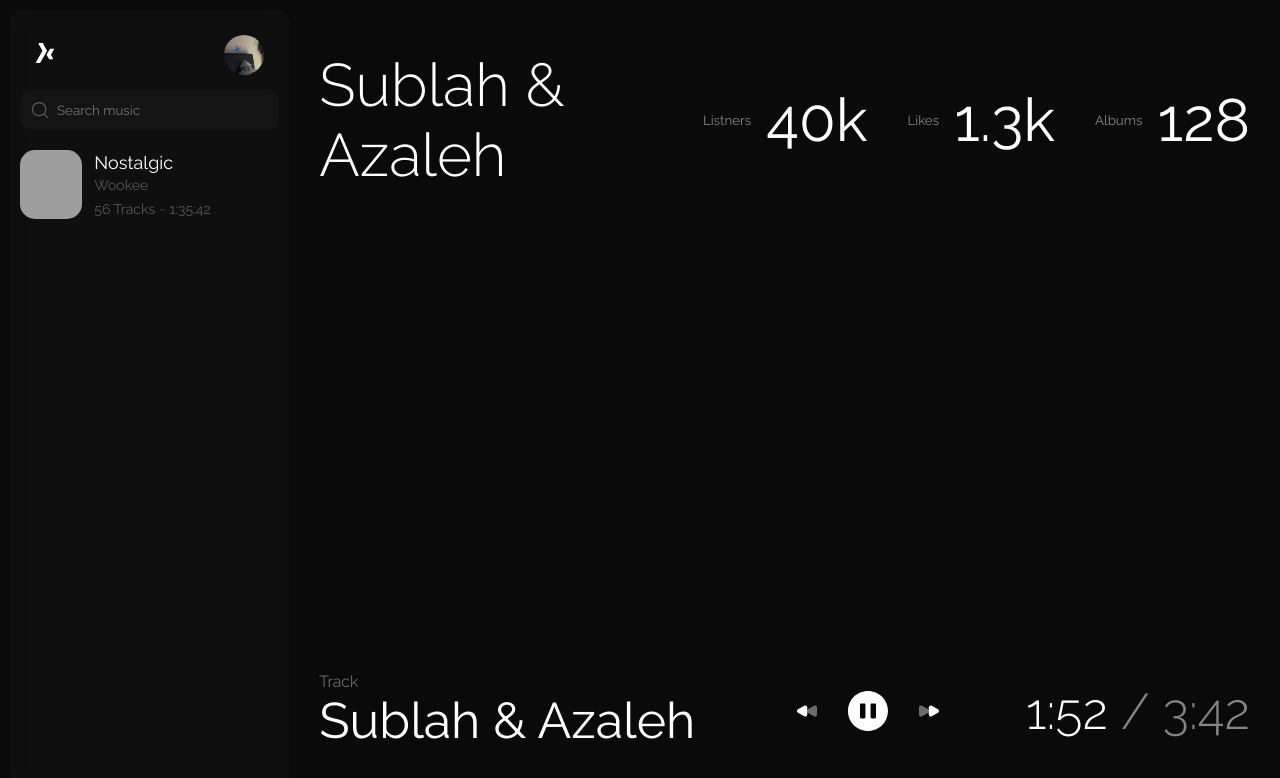
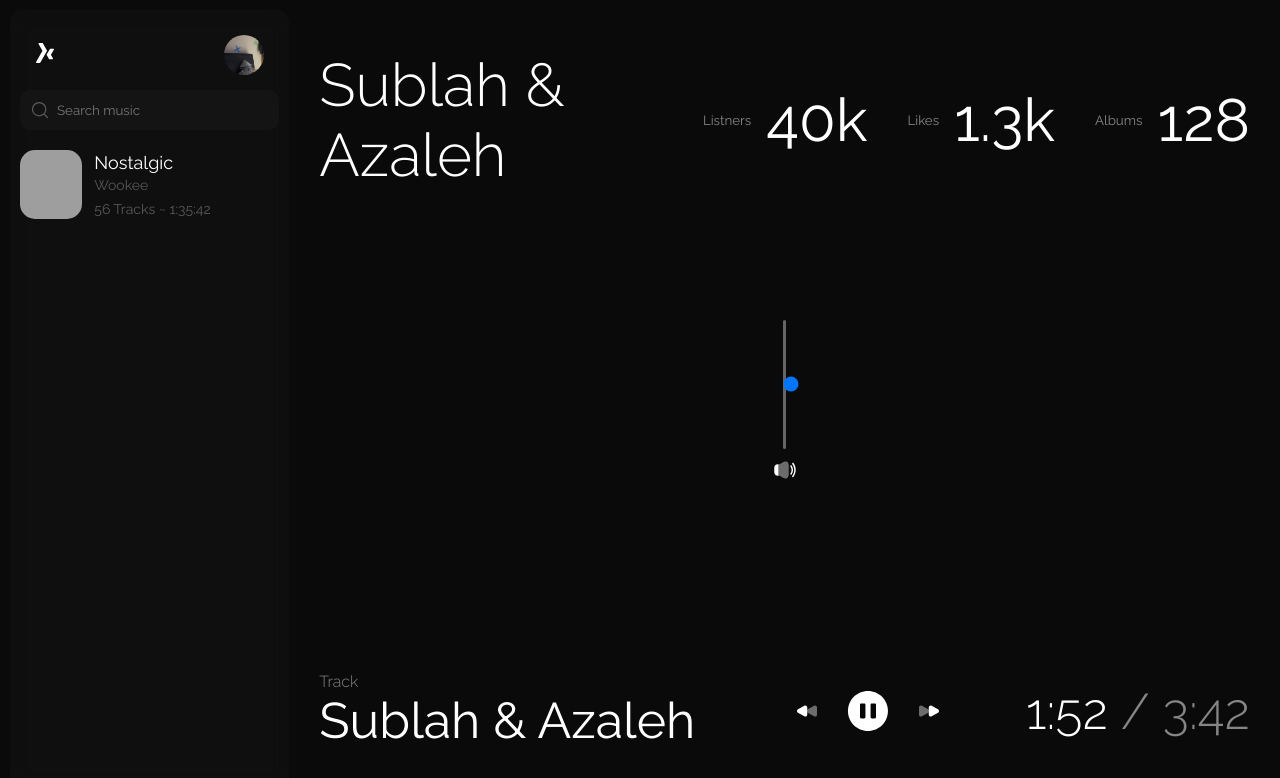
Before and after one commit to WooKee06/Lumo, a Next.js app: page / in a window 1280 px wide. Shown: the top 778 px of the page. Built offline with nearby package versions, Linux system fonts and the light colour scheme; grey boxes are pictures that could not be loaded.

Commit message:
add sound range input

```diff
--- a/components/player/Player.module.scss
+++ b/components/player/Player.module.scss
@@ -24,6 +24,29 @@
   margin-bottom: 40px;
   gap: 20px;
   position: relative;
+}
+
+.playerSound {
+  display: flex;
+  flex-direction: column;
+  align-items: center;
+  gap: 70px;
+  input {
+    transform: rotateZ(270deg);
+    transition: all 0.2s ease-in-out;
+
+    &::-webkit-slider-runnable-track {
+      background: #656565;
+      height: 3px;
+
+      border-radius: 4px;
+    }
+
+    &::-moz-range-track {
+      background: #053a5f;
+      height: 0.5rem;
+    }
+  }
 }
 
 .trackAction {
--- a/components/player/Player.tsx
+++ b/components/player/Player.tsx
@@ -4,6 +4,7 @@ import s from './Player.module.scss';
 import StopPlayerSvg from '../../public/stopSvg.svg';
 import prevPlayerSvg from '../../public/prevSvg.svg';
 import nextPlayerSvg from '../../public/nextSvg.svg';
+import PlayerSoundSvg from '../../public/sound.svg';
 import Image from 'next/image';
 
 const Player = () => {
@@ -23,6 +24,14 @@ const Player = () => {
             <small>Albums</small> <span>128</span>
           </div>
         </section>
+      </div>
+
+      <div className={s.playerContent}>
+        <div></div>
+        <div className={s.playerSound}>
+          <input type="range" />
+          <Image src={PlayerSoundSvg} alt="" />
+        </div>
       </div>
 
       <div className={s.playerFooter}>
```
Also changed, not shown: public/sound.svg (added).
